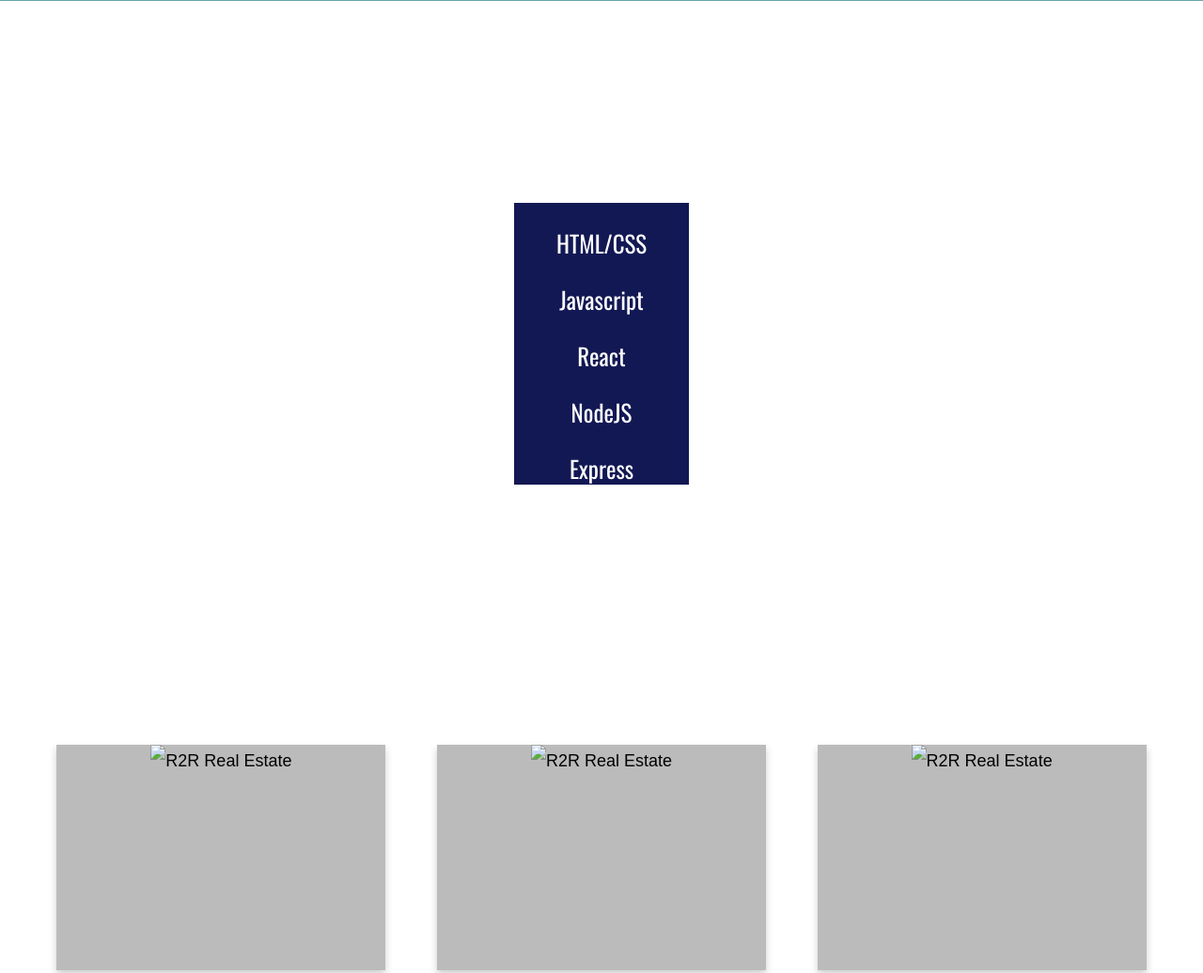
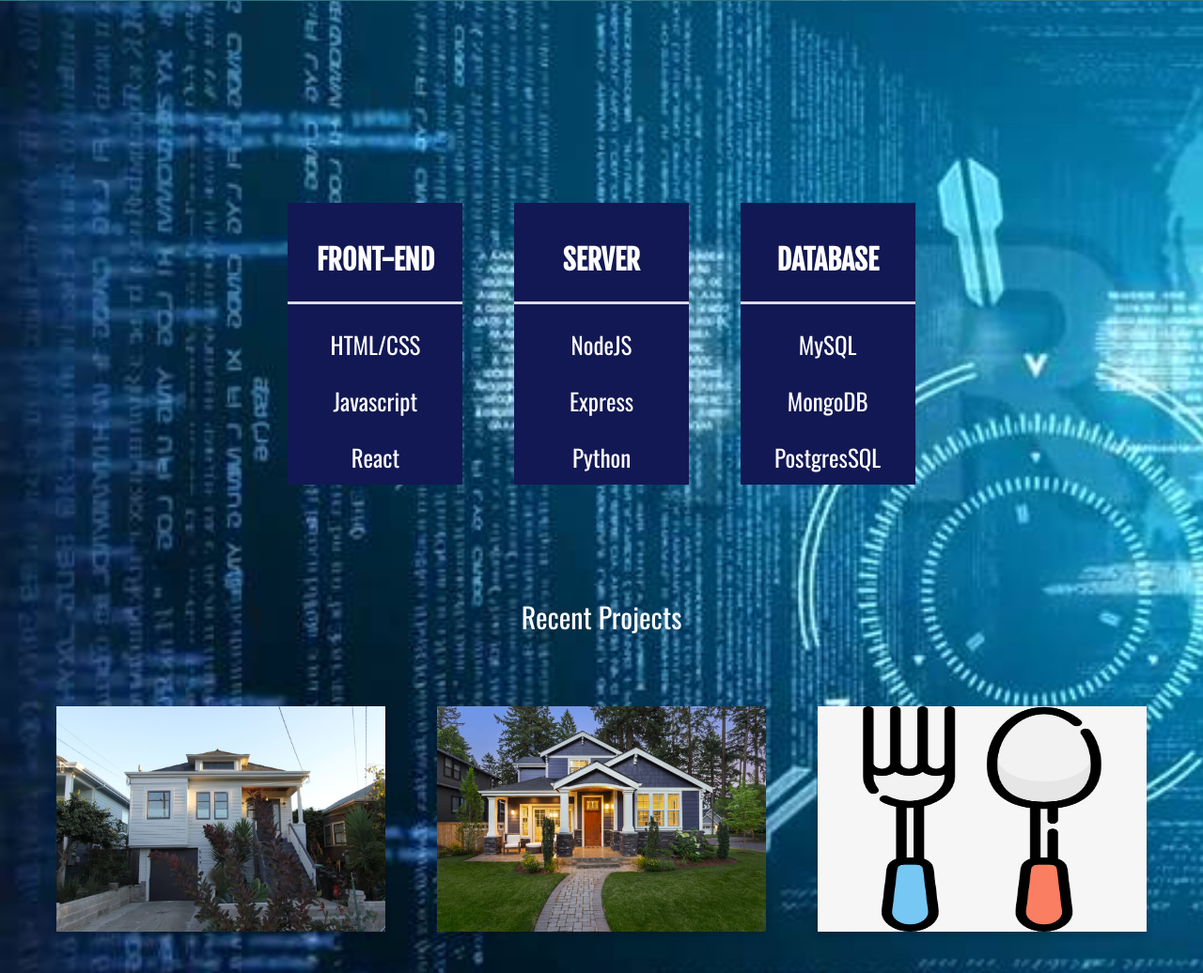
Before and after one commit to lishure/LisaHuey, a plain HTML site: page home.html in a window 1280 px wide. Shown: the part 500-1536 px from the top of the page at 94% size. Drawn offline with nearby package versions, Linux system fonts and the light colour scheme.

Commit message:
added images

```diff
--- a/assets/css/home.css
+++ b/assets/css/home.css
@@ -23,7 +23,7 @@ header {
   text-align: center;
 }
 header:before {
-  background: linear-gradient(rgba(0, 235, 235, 0.7), rgba(97, 97, 109, 0.7)), url("../images/main.jpg");
+  background: linear-gradient(rgba(0, 235, 235, 0.7), rgba(97, 97, 109, 0.7)), url("../images/mainbackground.png");
   background-color: #CCCCCC;
   background-attachment: fixed;
   background-position: center center;
--- a/assets/css/style.css
+++ b/assets/css/style.css
@@ -3,7 +3,7 @@ body {
   font-size: 18px;
   line-height: 34px;
   color: #777777;
-  background: url('../images/main2.jpeg');
+  background: url('../images/background2.jpg');
   background-size: cover;
 }
 .card {
--- a/home.html
+++ b/home.html
@@ -11,7 +11,7 @@
 </head>
 <div class="container">
     <a href="home.html" id="logo">
-        <img src="./assets/images/icon.png" style='width:100px;height:100px'>
+        <img src="./assets/images/lisapic.jpg" style='width:200px;height:200px'>
     </a>
     <nav class="nav">
         <a href="home.html" class="nav-item is-active">About</a>
@@ -36,12 +36,22 @@
     <br><br>
         <div class='skill'>
             <div class="skills">
+                <h1>FRONT-END</h1>
                 <p>HTML/CSS</p>
                 <p>Javascript</p>
                 <p>React</p>
+            </div>
+            <div class="skills">
+                <h1>SERVER</h1>
                 <p>NodeJS</p>
                 <p>Express</p>
+                <p>Python</p>
+            </div>
+            <div class="skills">
+                <h1>DATABASE</h1>
                 <p>MySQL</p>
+                <p>MongoDB</p>
+                <p>PostgresSQL</p>
             </div>
         </div>
     <br><br>
@@ -51,7 +61,7 @@
         <div class="flip-card">
             <div class="flip-card-inner">
                 <div class="flip-card-front">
-                    <img src="" alt="R2R Real Estate" style="width:350px;height:240px;">
+                    <img src="./assets/images/55thSt.jpeg" alt="55th St" style="width:350px;height:240px;">
                 </div>
                 <div class="flip-card-back">
                     <h1>859 55th St</h1>
@@ -65,7 +75,7 @@
         <div class="flip-card">
             <div class="flip-card-inner">
                 <div class="flip-card-front">
-                    <img src="" alt="R2R Real Estate" style="width:350px;height:240px;">
+                    <img src="./assets/images/mortgage.jpg" alt="R2R Mortgage Calculator" style="width:350px;height:240px;">
                 </div>
                 <div class="flip-card-back">
                     <h1>R2R</h1>
@@ -79,7 +89,7 @@
         <div class="flip-card">
             <div class="flip-card-inner">
                 <div class="flip-card-front">
-                    <img src="" alt="R2R Real Estate" style="width:350px;height:240px;">
+                    <img src="./assets/images/forkandspoon.jpg" alt="What's for Lunch?" style="width:350px;height:240px;">
                 </div>
                 <div class="flip-card-back">
                     <h1>What's For Lunch?</h1>
```
Also changed, not shown: assets/images/55thSt.jpeg (added), assets/images/background2.jpg (added), assets/images/forkandspoon.jpg (added), assets/images/lisapic.jpg (added), assets/images/mainbackground.png (added), assets/images/mortgage.jpg (added). Lines whose indentation alone changed are shown as unchanged.
